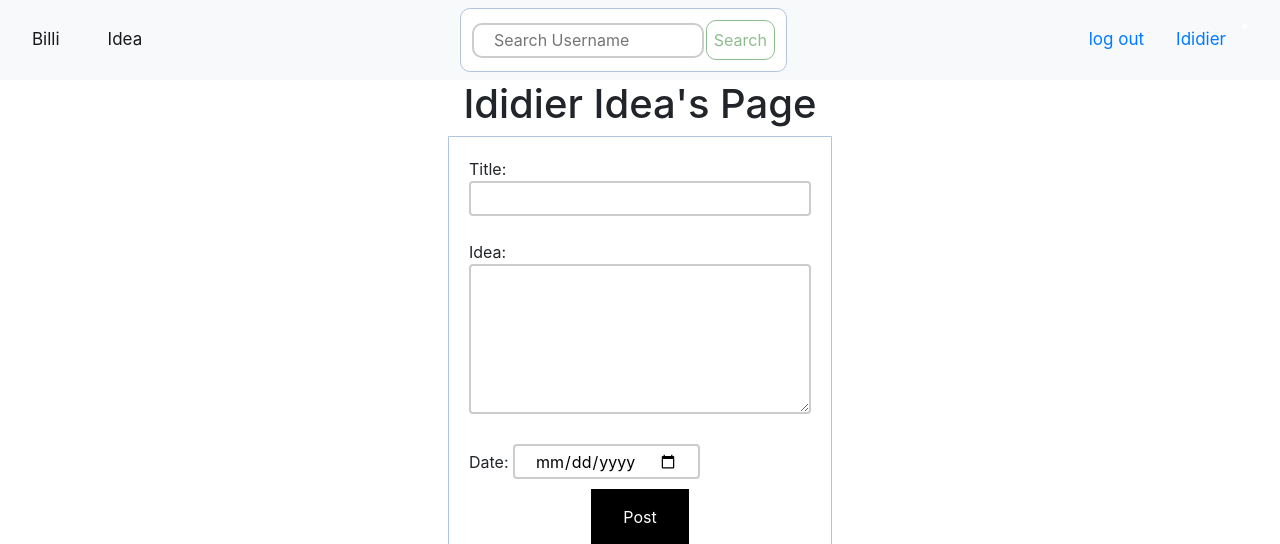
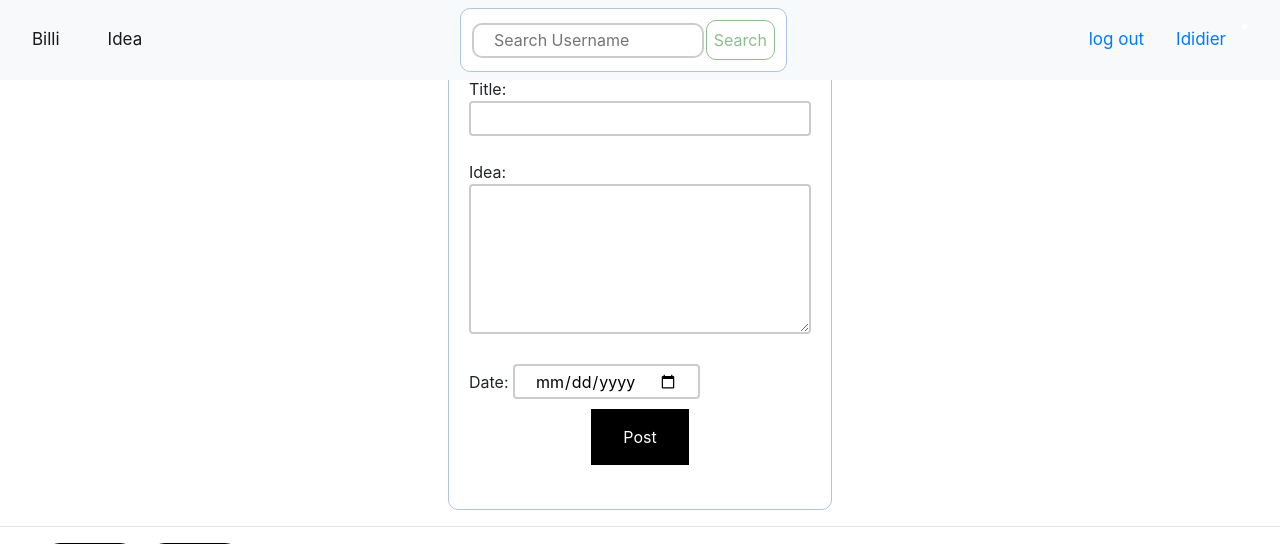
Before and after one commit to igordidier/billi, a PHP site: page / in a window 1280 px wide. Shown: the top 544 px of the page. Run offline with PHP 8.4, Linux system fonts and the light colour scheme; a user stored in the database is signed in.

Commit message:
header fixed

```diff
--- a/index.css
+++ b/index.css
@@ -6,11 +6,11 @@
 }
 
 .header {
-
-
   color: white;
   background: black;
   overflow: hidden;
+  position: fixed;
+width: 100%;
 }
 .header a {
   float: left;
--- a/style.css
+++ b/style.css
@@ -15,6 +15,8 @@
    border-bottom: none;
    border-radius: 50px 50px 0px 0px;
    padding: 20px;
+   position: fixed;
+width: 100%;
 }
 form, .content {
   width: 30%;
```
